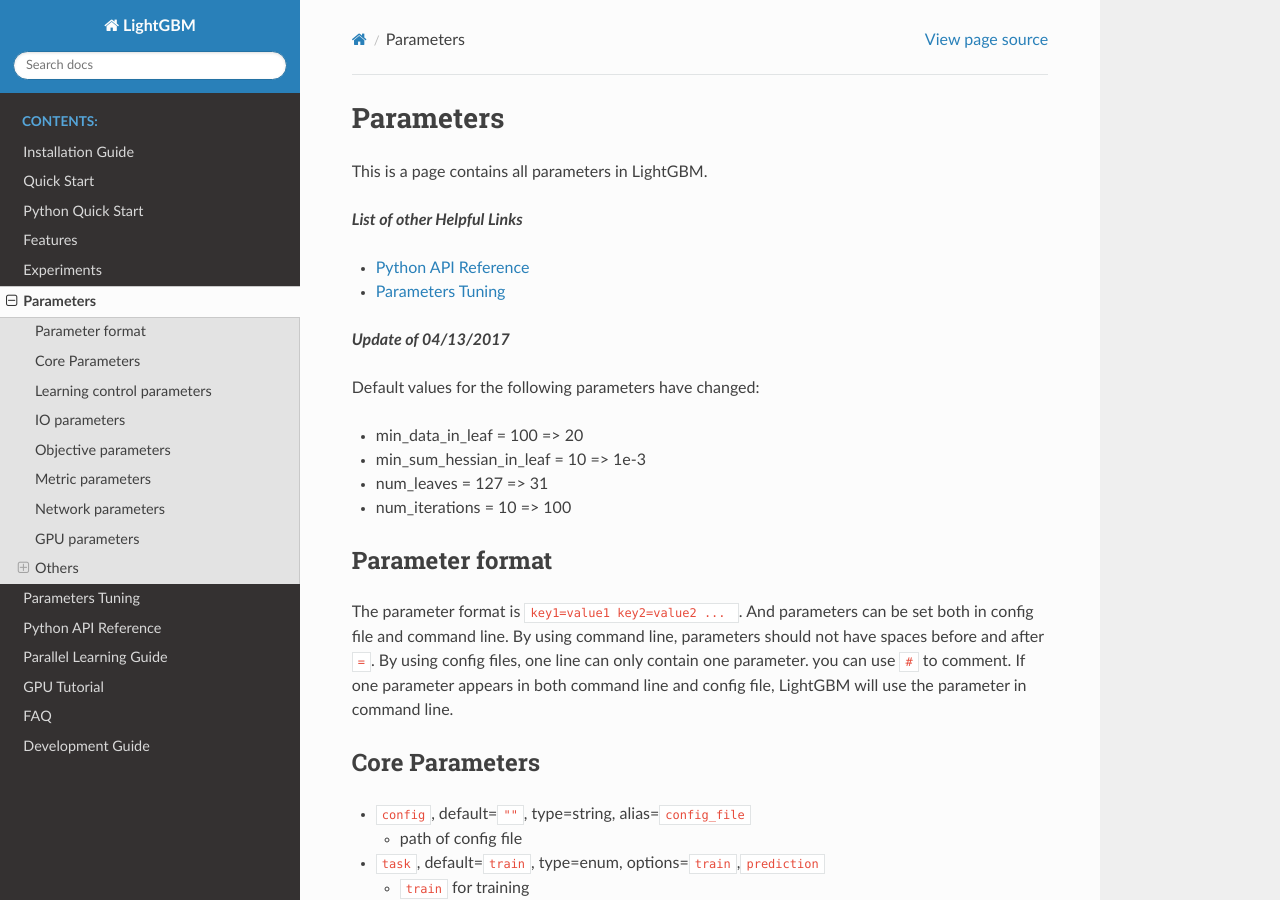
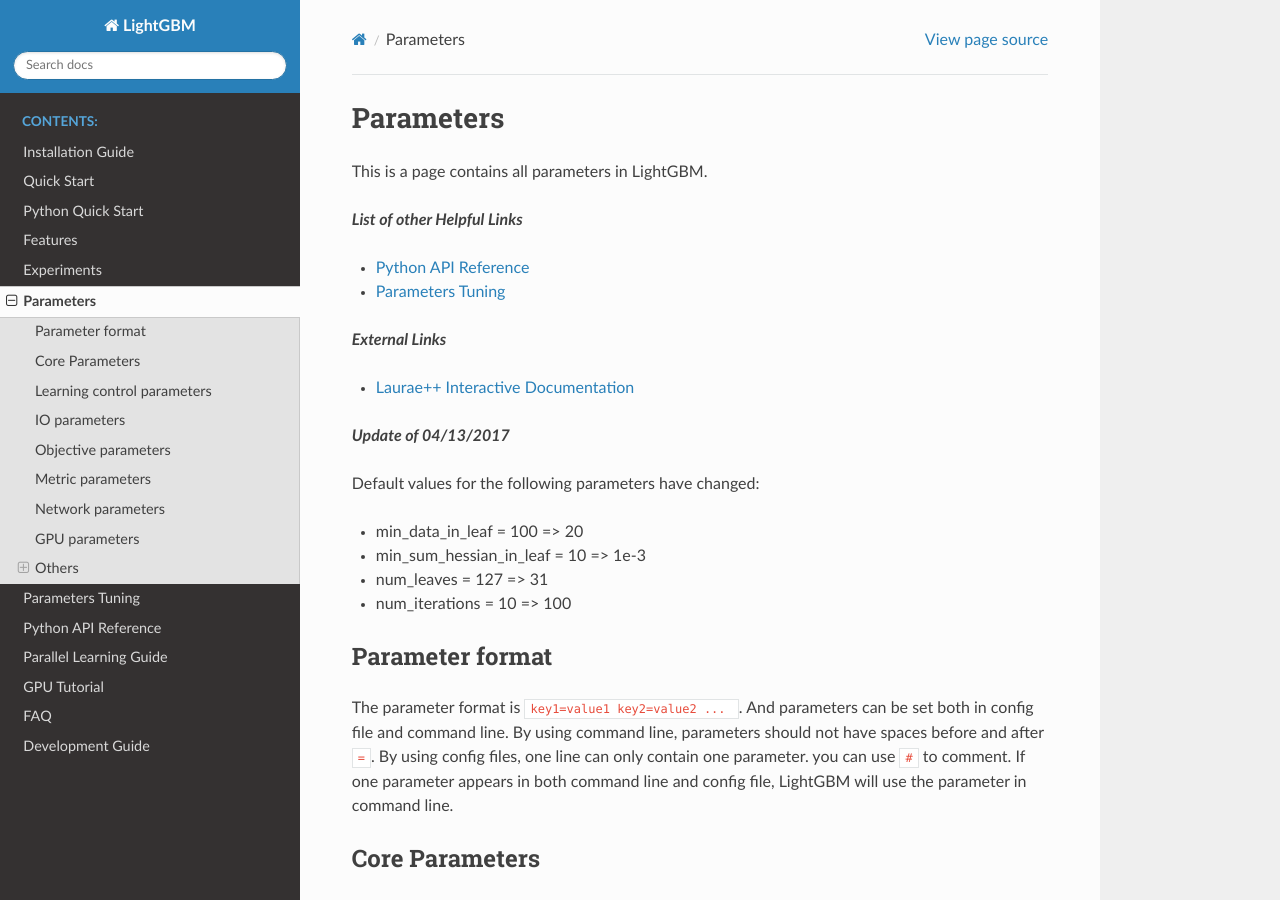
Before and after one commit to microsoft/LightGBM, a Sphinx documentation site: the page built from docs/Parameters.md, in a window 1280 px wide and 900 px high. Built offline with Sphinx 7.4.7 and the Read the Docs theme 2.0.0, drawn with Linux system fonts in a browser that asks for light colours.

Commit message:
Add interactive parameters link

```diff
--- a/docs/Parameters.md
+++ b/docs/Parameters.md
@@ -5,6 +5,9 @@
 ***List of other Helpful Links***
 * [Python API Reference](./Python-API.md)
 * [Parameters Tuning](./Parameters-tuning.md)
+
+***External Links***
+* [Laurae++ Interactive Documentation](https://sites.google.com/view/lauraepp/parameters)
 
 ***Update of 04/13/2017***
 
```
